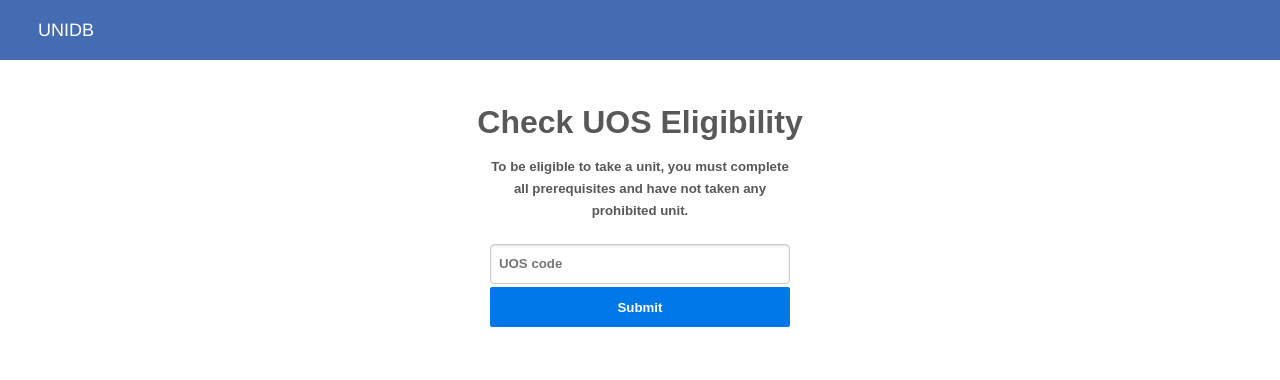
After one commit to VivOwoH/PostgreSQL-Academic-System, a Flask app: page /prerequisites/check_uos_eligibility in a window 1280 px wide. The commit adds this page. Shown: the top 380 px of the page. Run offline with Flask 2, Linux system fonts and the light colour scheme; parts of the project's set-up code (start-up, migrations or seed data) failed here and were passed over.

Commit message:
finish extension: prohib + uos eligibility

```diff
--- a/routes.py
+++ b/routes.py
@@ -208,6 +208,41 @@ def add_prerequisites():
         return render_template('/prerequisites/addPrerequisites.html', page=page,
                                     session=session)
 
+# List all prohibitions
+@app.route('/prerequisites/list-prohibitions')
+def list_prohibitions():
+    # Go into the database file and get the list_prerequisites() function
+    prohibitions = database.list_prohibitions()
+
+    if (prohibitions is None):
+        # Set it to an empty list and show error message
+        prohibitions = []
+        flash('Error, there are no prohibitions')
+    page['title'] = 'Prohibitions'
+    return render_template('/prerequisites/prohibitions.html', page=page,
+                        session=session, prohibitions=prohibitions)
+
+# Check unit eligibility
+@app.route('/prerequisites/check_uos_eligibility', methods=['POST', 'GET'])
+def check_uos_eligibility():
+    prerequisites = []
+    # If it's a post method handle it nicely
+    if(request.method == 'POST'):
+        # Get use input uoscode value
+        check_result = database.check_uos_eligibility(request.form['uoscode'], session['sid'])
+
+        # If our database connection gave back code -1
+        if(check_result == False):
+            flash("You are not eligible to choose this unit. Check Prerequisites and Prohibitions requirement.")
+            return redirect(url_for('check_uos_eligibility'))
+
+        else:
+            flash('You can choose this UOS.')
+            return redirect(url_for('check_uos_eligibility'))
+    else:
+        page['title'] = 'Search prerequisites'
+        return render_template('/prerequisites/checkUOSEligibility.html', page=page, session=session)
+
 
 ################################################################################
 # Lectures
--- /dev/null
+++ b/templates/prerequisites/checkUOSEligibility.html
@@ -0,0 +1,15 @@
+{% include 'top.html' %}
+<div id="content">
+    <div id="container">
+        <h1 class="page-title">Check UOS Eligibility</h1>
+
+        <form class="pure-form pure-form-stacked login" method="POST" action="{{ url_for('check_uos_eligibility') }}">
+            <h5>To be eligible to take a unit, you must complete all prerequisites and have not taken any prohibited unit.<h5>
+            <input type="text" name="uoscode" placeholder="UOS code" required>
+            <input class="pure-button pure-button-primary" type="submit">
+        </form>
+        <br></br>
+    </div>
+</div>
+</body>
+</html>
--- a/templates/top.html
+++ b/templates/top.html
@@ -27,6 +27,18 @@
                     </li>
                     <li class="pure-menu-item">
                       <a href="{{ url_for('add_prerequisites') }}" class="pure-menu-link">Add</a>
+                    </li>
+                    <li class="pure-menu-item">
+                      <a href="{{ url_for('check_uos_eligibility') }}" class="pure-menu-link">UOS Eligibility</a>
+                    </li>
+                  </ul>
+                </li>
+
+                <li class="pure-menu-item pure-menu-has-children pure-menu-allow-hover">
+                  <a href="{{ url_for('list_prohibitions') }}" class="pure-menu-link">Prohibitions</a>
+                  <ul class="pure-menu-children">
+                    <li class="pure-menu-item">
+                      <a href="{{ url_for('check_uos_eligibility') }}" class="pure-menu-link">UOS Eligibility</a>
                     </li>
                   </ul>
                 </li>
```
Also changed, not shown: database.py (+53 -0 lines), templates/prerequisites/prohibitions.html (added, +24 -0 lines).
